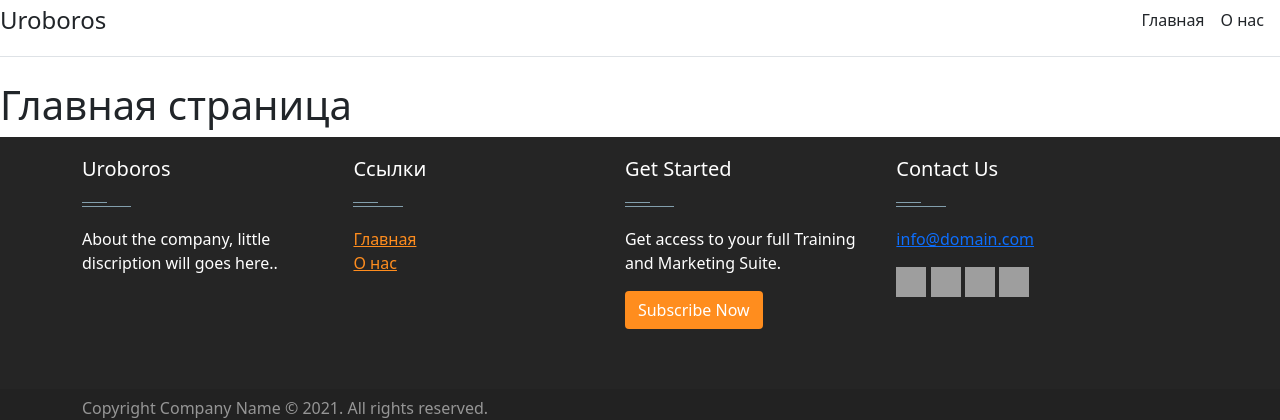
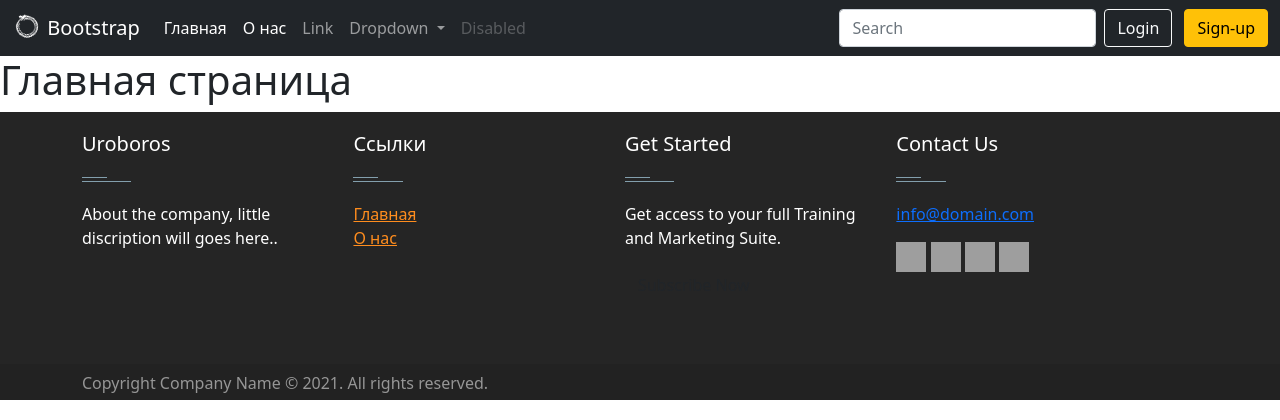
Before and after one commit to gidragir/Uroboros, a Django app: page / in a window 1280 px wide. Shown: the top 420 px of the page. Run offline with Django 4.2, Linux system fonts and the light colour scheme; data that the repository does not hold is empty; some libraries are stand-ins or nearby versions; grey boxes are pictures that could not be loaded.

Commit message:
registration

```diff
--- a/taskmanager/main/templates/main/main.html
+++ b/taskmanager/main/templates/main/main.html
@@ -7,17 +7,72 @@
   <meta charset="UTF-8" />
   <meta http-equiv="X-UA-Compatible" content="IE=edge" />
   <meta name="viewport" content="width=device-width, initial-scale=1.0" />
+  <link rel="shortcut icon" type="image/x-icon" href="{% static 'img/logo.ico' %}">
   <title>{% block title %}{% endblock title %}</title>
-  <link href="https://cdn.jsdelivr.net/npm/bootstrap@5.0.2/dist/css/bootstrap.min.css" rel="stylesheet" />
-  <script type="text/javascript" src="http://ajax.googleapis.com/ajax/libs/jquery/1.4.2/jquery.min.js"></script>
 
   <link rel="stylesheet" href="{% static 'css/main.css' %}" />
 
+  <script type="text/javascript" src="http://ajax.googleapis.com/ajax/libs/jquery/1.4.2/jquery.min.js"></script>
+  <link href="https://cdn.jsdelivr.net/npm/bootstrap@5.0.2/dist/css/bootstrap.min.css" rel="stylesheet"/>
+
   {% block head %} {% endblock head %}
+
 </head>
 
 <body>
-  <div class="d-flex flex-column flex-md-row align-items-center pb-3 mb-4 border-bottom">
+  <nav class="navbar navbar-expand-lg navbar-dark bg-dark">
+    <div class="container-fluid">
+      <a class="navbar-brand" href="#">
+        <img src="{% static 'img/logo.svg' %}" alt="" width="30" height="24"
+          class="d-inline-block align-text-top logo">
+        Bootstrap
+      </a>
+      <button class="navbar-toggler" type="button" data-bs-toggle="collapse" data-bs-target="#navbarSupportedContent"
+        aria-controls="navbarSupportedContent" aria-expanded="false" aria-label="Toggle navigation">
+        <span class="navbar-toggler-icon"></span>
+      </button>
+      <div class="collapse navbar-collapse" id="navbarSupportedContent">
+        <ul class="navbar-nav me-auto mb-2 mb-lg-0">
+          <li class="nav-item">
+            <a class="nav-link active" aria-current="page" href="{% url 'home' %}">Главная</a>
+          </li>
+          <li class="nav-item">
+            <a class="nav-link active" aria-current="page" href="{% url 'about' %}">О нас</a>
+          </li>
+          <li class="nav-item">
+            <a class="nav-link" href="#">Link</a>
+          </li>
+          <li class="nav-item dropdown">
+            <a class="nav-link dropdown-toggle" href="#" id="navbarDropdown" role="button" data-bs-toggle="dropdown"
+              aria-expanded="false">
+              Dropdown
+            </a>
+            <ul class="dropdown-menu" aria-labelledby="navbarDropdown">
+              <li><a class="dropdown-item" href="#">Action</a></li>
+              <li><a class="dropdown-item" href="#">Another action</a></li>
+              <li>
+                <hr class="dropdown-divider">
+              </li>
+              <li><a class="dropdown-item" href="#">Something else here</a></li>
+            </ul>
+          </li>
+          <li class="nav-item">
+            <a class="nav-link disabled" href="#" tabindex="-1" aria-disabled="true">Disabled</a>
+          </li>
+        </ul>
+        <form class="d-flex">
+          <input class="form-control me-2" type="search" placeholder="Search" aria-label="Search">
+          <!-- <button class="btn btn-outline-success" type="submit">Search</button> -->
+        </form>
+        <div class="text-end">
+          <button type="button" class="btn btn-outline-light me-2">Login</button>
+          <button type="button" class="btn btn-warning">Sign-up</button>
+        </div>
+      </div>
+    </div>
+  </nav>
+
+  <!-- <div class="d-flex flex-column flex-md-row align-items-center pb-3 mb-4 border-bottom">
     <a href="/" class="d-flex align-items-center text-dark text-decoration-none">
       <span class="fs-4">Uroboros</span>
     </a>
@@ -26,7 +81,8 @@
       <a class="me-3 py-2 text-dark text-decoration-none" href="{% url 'home' %}">Главная</a>
       <a class="me-3 py-2 text-dark text-decoration-none" href="{% url 'about' %}">О нас</a>
     </nav>
-  </div>
+  </div> -->
+
   {% block body %} {% endblock body %}
 
   <footer id="footer" class="footer-1">
--- a/taskmanager/main/views.py
+++ b/taskmanager/main/views.py
@@ -12,6 +12,7 @@ from .models import products, productmove
 def index(request):
     # allproducts = productmove.objects.values('product__name', 'product').annotate(quantity= Sum('quantity'))
     allproducts = products.objects.values('id', 'name').annotate(quantity=Sum('productmove__quantity'))
+    request.session['test1'] = 'test1'
     return render(request, 'main/index.html', {'allproducts': allproducts})
 
 
--- a/taskmanager/static/css/main.css
+++ b/taskmanager/static/css/main.css
@@ -215,3 +215,8 @@ ul.social-footer2 li a {
   transition: all 250ms ease-in-out 0s;
 
 }
+
+.logo {
+  filter: invert(1);
+  /* margin-top: 15px; */
+}
```
Also changed, not shown: taskmanager/main/forms.py (added), taskmanager/static/img/logo.ico (added), taskmanager/static/img/logo.png (added), taskmanager/static/img/logo.svg (added).
